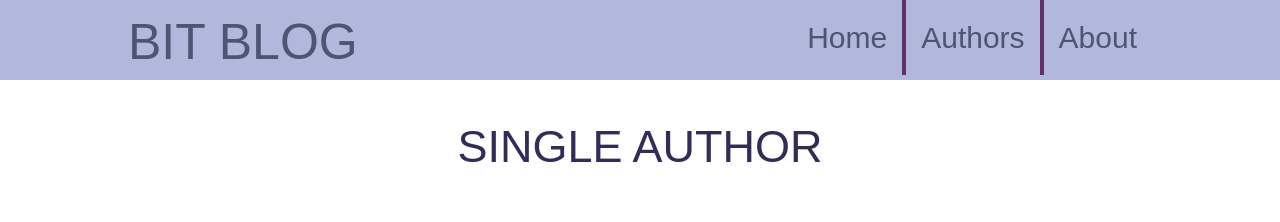
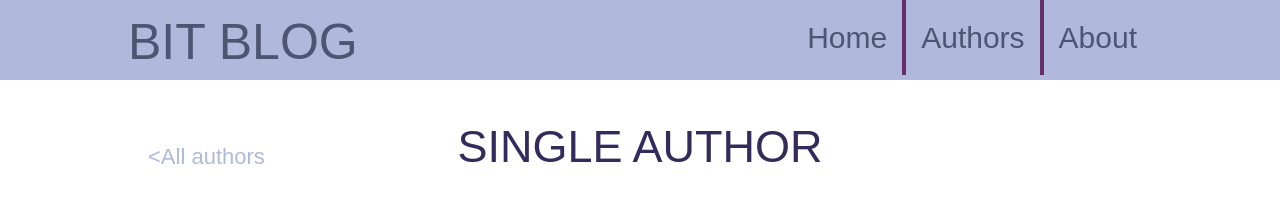
Before and after one commit to mici17/bit_blog, a React (Create React App) app: page /author/1 in a window 1280 px wide. Shown: the top 222 px of the page. Built offline with nearby package versions, Linux system fonts and the light colour scheme.

Commit message:
single author page back to authors

```diff
--- a/src/index.css
+++ b/src/index.css
@@ -157,6 +157,17 @@ color: #662e68;
   border-bottom: 1px solid #322b5b;
 }
 
+.back {
+  position: relative;
+}
+
+.back-all-authors {
+  position: absolute;
+  left:20px;
+  font-size: 22px;
+  color: #b0b8db;
+}
+
 .single-author-title {
   font-size: 45px;
   text-align: center;
--- a/src/view/SingleAuthor/SingleAuthor.js
+++ b/src/view/SingleAuthor/SingleAuthor.js
@@ -1,4 +1,5 @@
 import React from 'react';
+import {Link} from 'react-router-dom';
 
 const author = {
     "id": 2,
@@ -27,7 +28,10 @@ const author = {
 const SingleAuthor = () => {
     return (
         <div className="single-author-container">
-            <h1 className="single-author-title">SINGLE AUTHOR</h1>
+            <div className="back">
+               <Link to="/authors"><h4 className="back-all-authors"> &#60;All authors</h4></Link>
+                <h1 className="single-author-title">SINGLE AUTHOR</h1>
+            </div>
             <section>
                 <div className="single-author-photo">
                     <img src="https://via.placeholder.com/300" alt="img"/>
```
